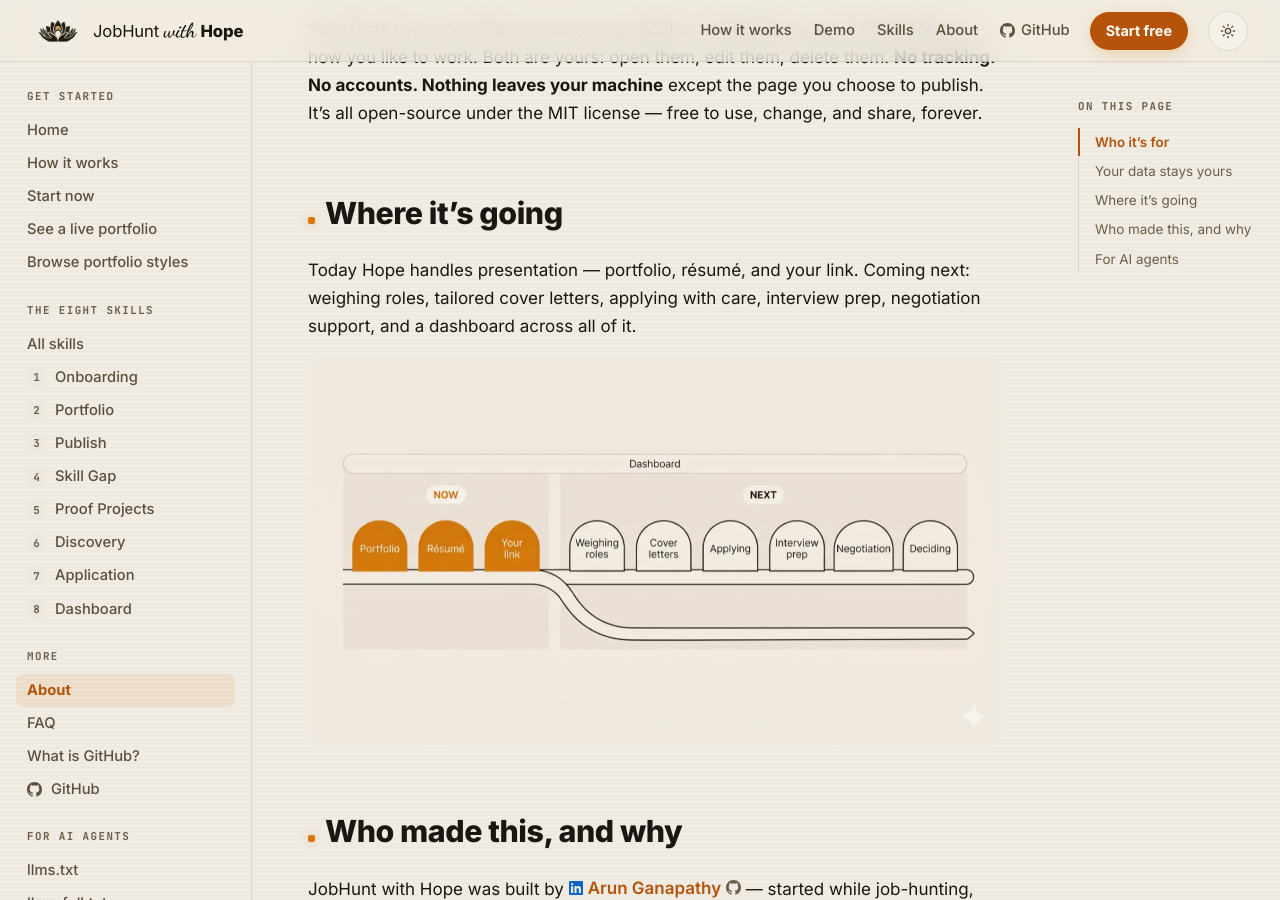
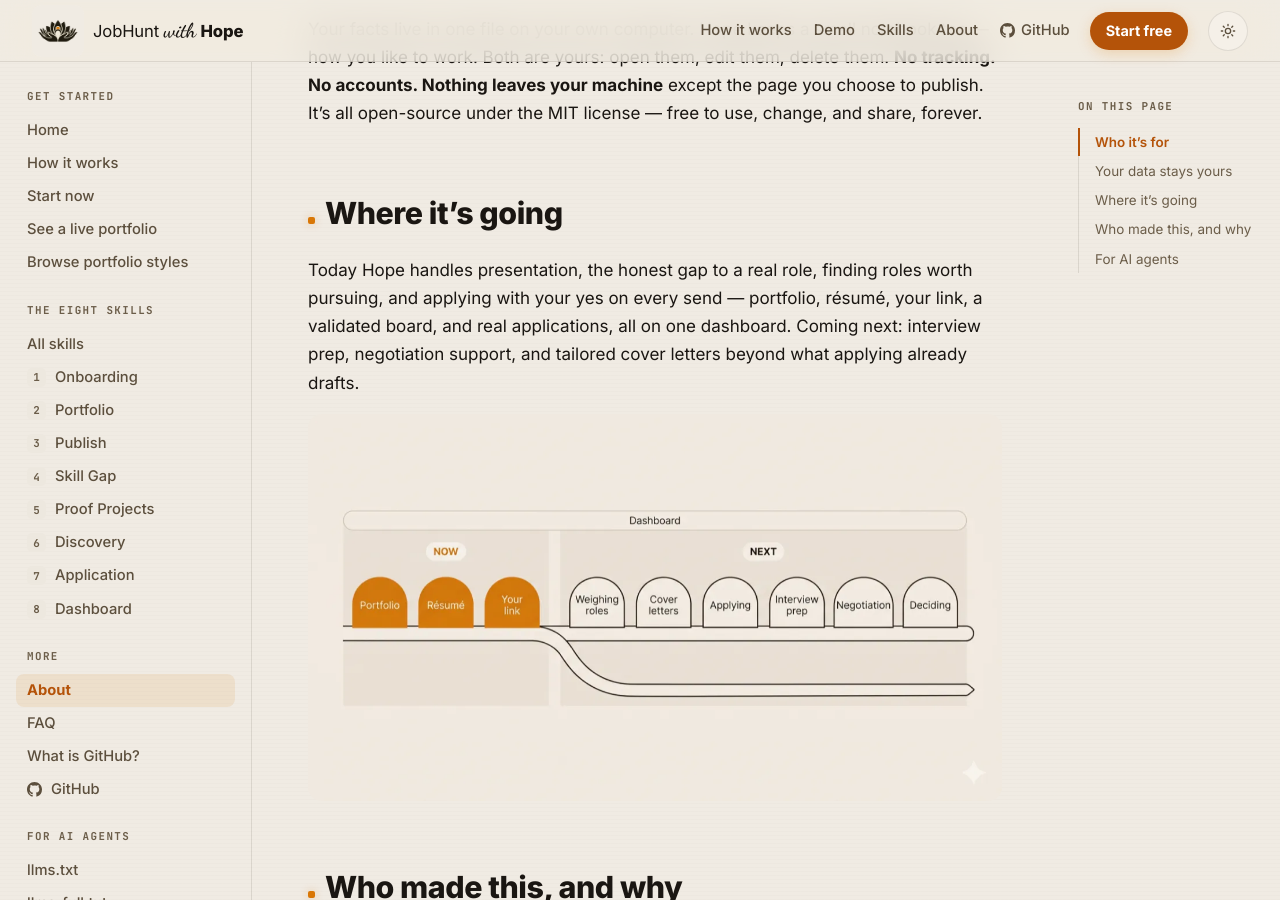
Before and after one commit to oneconsciousness/agenthope, a Jekyll site: the page built from about.md, in a window 1280 px wide and 900 px high, scrolled down 1008 px. Built offline with Jekyll 4.4.1, drawn with Linux system fonts in a browser that asks for light colours.

Commit message:
docs(about): correct stale roadmap copy for 1.4
Skill Gap, Discovery, Application and Dashboard have all shipped —
the "coming next" list and the skills-index footer still named them
as future work. Updates both to reflect what's live and narrows
"coming next" to interview prep and negotiation support, which are
still ahead. Roadmap image alt text updated to match; the image
itself is unchanged (design pass, not a copy fix — flagged as a
follow-up).

Co-Authored-By: Claude Fable 5 <noreply@anthropic.com>

```diff
--- a/about.md
+++ b/about.md
@@ -39,10 +39,10 @@ Your facts live in one file on your own computer. Hope keeps a small notebook to
 
 ## Where it's going
 
-Today Hope handles presentation — portfolio, résumé, and your link. Coming next: weighing roles, tailored cover letters, applying with care, interview prep, negotiation support, and a dashboard across all of it.
+Today Hope handles presentation, the honest gap to a real role, finding roles worth pursuing, and applying with your yes on every send — portfolio, résumé, your link, a validated board, and real applications, all on one dashboard. Coming next: interview prep, negotiation support, and tailored cover letters beyond what applying already drafts.
 
 <figure class="figure figure--plain">
-  <img src="{{ '/assets/img/roadmap.webp' | relative_url }}" alt="A roadmap — NOW: portfolio, résumé, your link; NEXT: cover letters, applying, interview prep, negotiation" width="1200" height="675" loading="lazy" />
+  <img src="{{ '/assets/img/roadmap.webp' | relative_url }}" alt="A roadmap — NOW: portfolio, résumé, your link, your gap, your board, applying with your yes; NEXT: interview prep, negotiation" width="1200" height="675" loading="lazy" />
 </figure>
 
 ## Who made this, and why
--- a/skills/index.html
+++ b/skills/index.html
@@ -69,5 +69,5 @@ description: "The eight Hope skills your AI runs in order — Onboarding, Portfo
     </li>
     {% endfor %}
   </ul>
-  <p class="muted cl-foot">More on the way — weighing roles, a real plan to close the gap between you and the job you want, and tailored cover letters. <a href="{{ '/about/' | relative_url }}">Where Hope is headed →</a></p>
+  <p class="muted cl-foot">More on the way — interview prep and negotiation support. <a href="{{ '/about/' | relative_url }}">Where Hope is headed →</a></p>
 </section>
```
